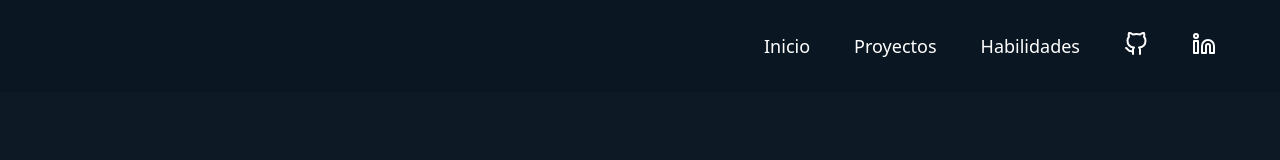
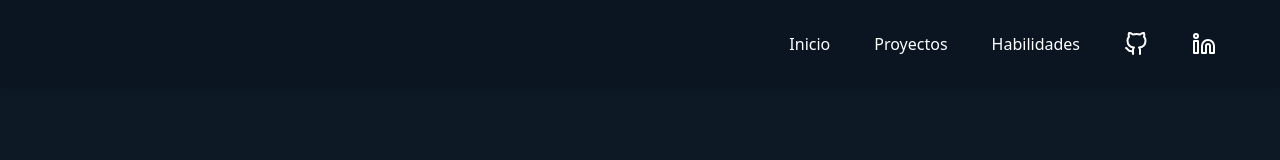
Before and after one commit to JuanMaCarreras/Portafolio, a React (Vite) app: page / in a window 1280 px wide. Shown: the top 160 px of the page. Built offline with nearby package versions, Linux system fonts and the light colour scheme.

Commit message:
Nav Bar Done

```diff
--- a/src/components/Nav.jsx
+++ b/src/components/Nav.jsx
@@ -17,7 +17,7 @@ function Nav () {
 
   return (
     <>
-      <header className={`fixed top-0 left-0 w-full py-6  bg-mainDark ${showName ? 'show name' : ''}`}>
+      <header className={`fixed top-0 left-0 w-full py-6 shadow-md backdrop-blur-lg backdrop-filter bg-mainDark bg-opacity-90 ${showName ? 'show name' : ''}`}>
         <nav className=' text-white '>
 
           <ul className='flex justify-end gap-11 py-2 pr-16 text-lg'>
@@ -25,20 +25,23 @@ function Nav () {
             {showName && <p className=' flex items-center text-white text-2xl absolute left-12  animate-fade-in'>Manuel Carreras </p>}
 
             <li
-              className='cursor-pointer
+              className='text-base
+              cursor-pointer
               border-b-1 border-transparent
               hover:duration-1000 hover:border-b-2 hover:border-second'
             ><a href='#root'> Inicio </a>
 
             </li>
 
-            <li className='cursor-pointer
+            <li className='text-base
+              cursor-pointer
               border-b-1 border-transparent
               hover:duration-1000 hover:border-b-2 hover:border-second'
             > <a href='#proyectos'> Proyectos </a>
             </li>
 
-            <li className='cursor-pointer
+            <li className=' text-base
+              cursor-pointer
               border-b-1 border-transparent
               hover:duration-1000 hover:border-b-2 hover:border-second'
             > <a href='#skills'>Habilidades </a>
```
Lines whose indentation alone changed are shown as unchanged.
